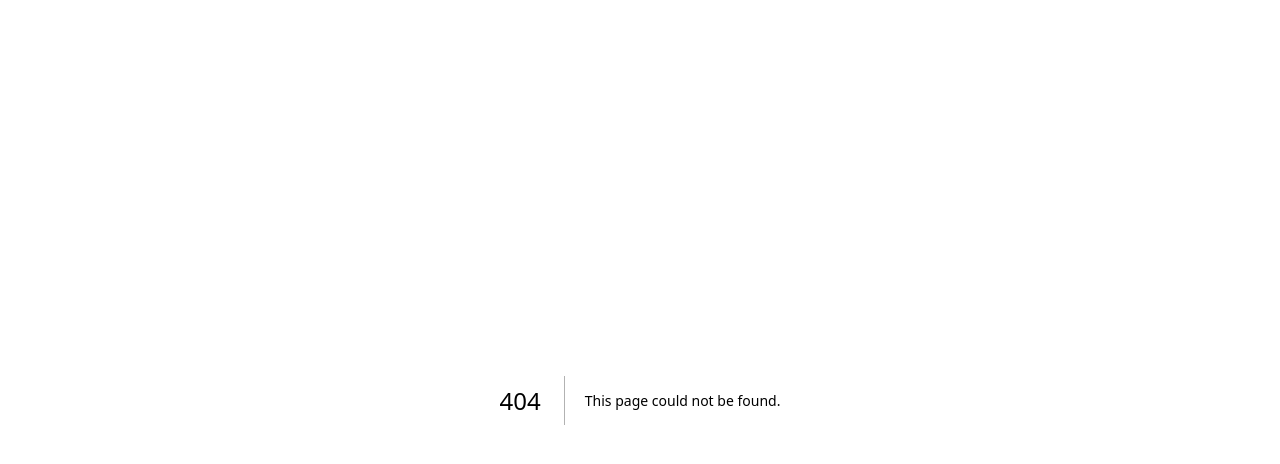
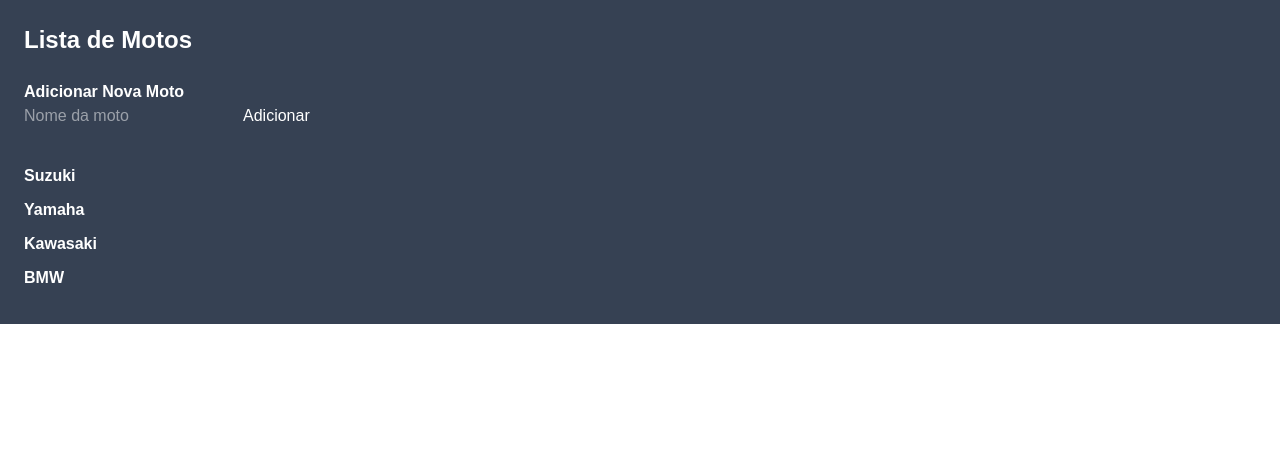
Before and after one commit to Primata83/CRUD-NEXT, a Next.js app: page /crud-motos in a window 1280 px wide. Before the commit this address had no page. Shown: the top 464 px of the page. Built offline with nearby package versions, Linux system fonts and the light colour scheme.

Commit message:
wip: CRUD completo e na pronto 2

```diff
--- a/app/crud/adicionarMoto.tsx
+++ b/app/crud-motos/adicionarMoto.tsx
@@ -9,7 +9,7 @@
     //O Disparo (O Lado Direito): O JavaScript lê primeiro o fetch("url"). Ele "telefona" para o servidor. Nesse exato milésimo de segundo, ele cria uma Promise (a promessa).
     //A Pausa (O Meio): O await entra em cena. Ele diz: "JavaScript, pare tudo nesta função e espere essa promessa ser cumprida!". A execução fica suspensa aqui.
     //A Entrega (O Lado Esquerdo): Quando o servidor responde, a promessa é resolvida. O "embrulho" (objeto Response) chega e, só agora, o sinal de igual (=) funciona, guardando tudo dentro da const resposta.
-    const resposta = await fetch("http://localhost:3000/api/nomes", {
+    const resposta = await fetch("http://localhost:3000/api/motos", {
       //"POST" envia dados para criar um novo recurso
       method: "POST",
       // headers são mais informaçoes enviadas junto da requisição
--- a/app/crud/editarMoto.tsx
+++ b/app/crud-motos/editarMoto.tsx
@@ -18,7 +18,7 @@
   async function editarMoto() {
     // O await pausa a execução até o servidor responder
     // quando a promessa do fetch é resolvida, recebemos um objeto Response e ele é atribuído a variavel.
-    await fetch(`http://localhost:3000/api/nomes/${id}`, {
+    await fetch(`http://localhost:3000/api/motos/${id}`, {
       //"PATCH" envia dados para criar um novo recurso
       method: "PATCH",
       // headers são mais informaçoes enviadas junto da requisição
@@ -43,7 +43,7 @@
     if (confirmacao) {
       // O await pausa a execução até o servidor responder
       // quando a promessa do fetch é resolvida, recebemos um objeto Response e ele é atribuído a variavel.
-      await fetch(`http://localhost:3000/api/nomes/${id}`, {
+      await fetch(`http://localhost:3000/api/motos/${id}`, {
         // metodo HTTP DELETE: indica ao servidor que o recurso deve ser removido
         method: "DELETE",
       });
--- a/app/crud/page.tsx
+++ b/app/crud-motos/page.tsx
@@ -16,7 +16,7 @@
     // O Disparo (O Lado Direito): O JavaScript lê primeiro o fetch("url"). Ele "telefona" para o servidor. Nesse exato milésimo de segundo, ele cria uma Promise (a promessa).
     // A Pausa (O Meio): O await entra em cena. Ele diz: "JavaScript, pare tudo nesta função e espere essa promessa ser cumprida!". A execução fica suspensa aqui.
     // A Entrega (O Lado Esquerdo): Quando o servidor responde, a promessa é resolvida. O "embrulho" (objeto Response) chega e, só agora, o sinal de igual (=) funciona, guardando tudo dentro da const resposta.
-    const resposta = await fetch("http://localhost:3000/api/nomes");
+    const resposta = await fetch("http://localhost:3000/api/motos");
     // transforma o corpo da resposta em JSON
     // aqui o JavaScript espera o servidor devolver os dados antes de continuar
     const data = await resposta.json();
```
Also changed, not shown: app/api/motos/[id]/route.ts (renamed from app/api/nomes/[id]/route.ts), app/api/motos/route.ts (renamed from app/api/nomes/route.ts).
